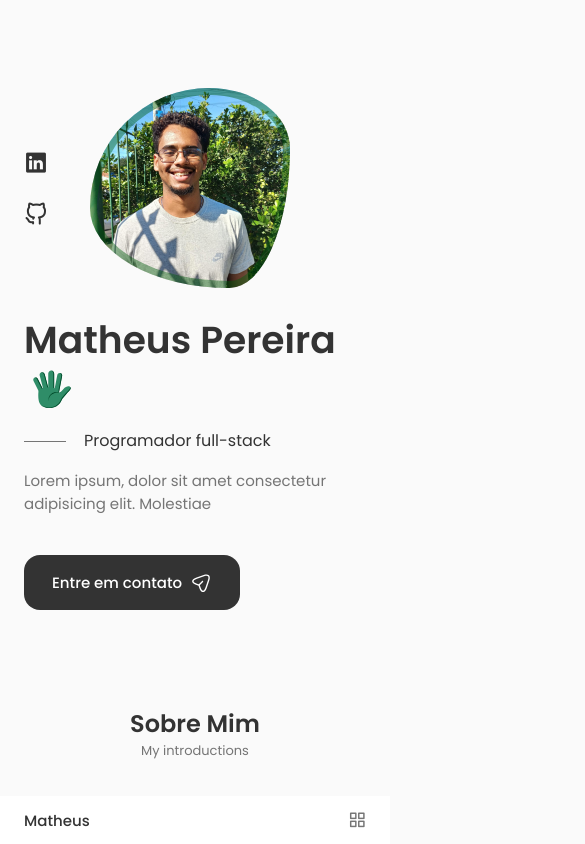
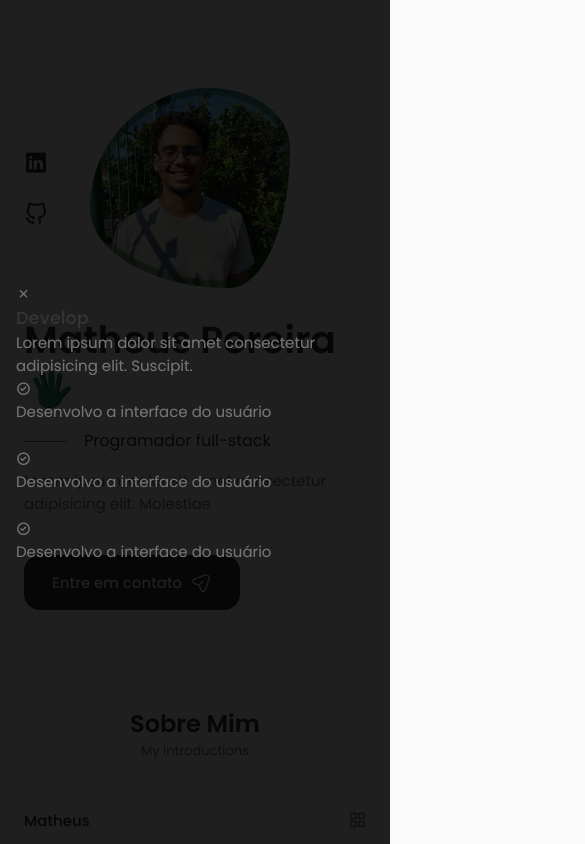
Before and after one commit to MatheusDaNova/MatheusDaNova.github.io, a React (Create React App) app: page / in a window 390 px wide. Shown: the top 844 px of the page, 585 px wide, since content can reach past the window. Built offline with nearby package versions, Linux system fonts and the light colour scheme.

Commit message:
servicos

```diff
--- a/src/App.js
+++ b/src/App.js
@@ -4,6 +4,7 @@ import Header from './components/header/Header';
 import Home from './components/Home/Home';
 import Sobre from './components/Sobre/Sobre';
 import Skills from './components/Skills/Skills';
+import Servicos from './components/Servicos/Servicos';
 
 const App = () => {
   return (
@@ -15,6 +16,7 @@ const App = () => {
       <Home />
       <Sobre />
       <Skills />
+      <Servicos />
     </main>
     </>
   )
--- /dev/null
+++ b/src/components/Servicos/Servicos.css
@@ -0,0 +1,60 @@
+.servicos__container{
+    grid-template-columns: repeat(3 ,270px);
+    justify-content: center;
+    column-gap: 1.8rem;
+}
+
+.servicos__content{
+    position: relative;
+    border: 1px solid rgba(0, 0, 0, 0.1);
+    background-color: var(--container-color);
+    padding: 6rem 0 2rem 2.5rem;
+}
+
+.servicos__icon{
+    display: block;
+    font-size: 2rem;
+    color: var(--title-color);
+    margin-bottom: var(--mb-1);
+}
+
+.servicos__title{
+     font-size: var(--h3-font-size);
+     margin-bottom: var(--mb-1);
+     font-weight: var(--font-medium);
+}
+
+.servicos__button{
+    color: var(--title-color);
+    font-size: var(--small-font-size);
+    display: inline-flex;
+    align-items: center;
+    column-gap: 0.25rem;
+    cursor: pointer;
+}
+
+.servicos__button-icon{
+    font-size: 1rem;
+    transition: 0.3s;
+}
+
+.servicos__button:hover .servicos__button-icon{
+    transform: translateX(0.25rem);
+}
+
+.servicos__modal{
+    position: fixed;
+    top: 0;
+    left: 0;
+    right: 0;
+    bottom: 0;
+    background-color: rgba(0, 0, 0, 0.5);
+    z-index: var(--z-modal);
+    display: flex;
+    justify-content: center;
+    align-items: center;
+    padding: 0 1rem;
+    opacity: 1;
+    visibility: visible;
+    transition: .3s;
+}
--- /dev/null
+++ b/src/components/Servicos/Servicos.jsx
@@ -0,0 +1,128 @@
+import React from "react";
+import "./Servicos.css";
+
+const Servicos = () =>{
+    return (
+       <section className="servicos section" id="servicos">
+         <h2 className="section__title">Serviços</h2>
+         <span className="section__subtitle">Quais serviços presto</span>
+
+        <div className="servicos__container container grid">
+            <div className="servicos__content">
+                <div>
+                    <i className="uil uil servicos__icon"></i>
+                    <h3 className="servicos__title">
+                        Product <br /> Designer
+                    </h3>
+                </div>
+
+                <span className="servicos__button">Saiba mais <i className="uil uil-arrow-right servicos__button-icon"></i></span>
+
+                <div className="servicos__modal">
+                    <div className="servicos__modal-content">
+                        <i class="uil uil-times servicos__modal-close"></i>
+
+                        <h3 className="servicos__modal-title">Develop</h3>
+                        <p className="servicos__modal-description">Lorem ipsum dolor sit amet consectetur adipisicing elit. Suscipit.</p>
+
+                        <ul className="servicos__modal-servicos grid">
+                            <li className="servicos__modal-servico">
+                                <i className="uil uil-check-circle servicos__modal-icon"></i>
+                                <p className="servicos__modal-info">Desenvolvo a interface do usuário</p>
+                            </li>
+
+                            <li className="servicos__modal-servico">
+                                <i className="uil uil-check-circle servicos__modal-icon"></i>
+                                <p className="servicos__modal-info">Desenvolvo a interface do usuário</p>
+                            </li>
+
+                            <li className="servicos__modal-servico">
+                                <i className="uil uil-check-circle servicos__modal-icon"></i>
+                                <p className="servicos__modal-info">Desenvolvo a interface do usuário</p>
+                            </li>
+
+                        </ul>
+                    </div>
+                </div>
+            </div>
+            <div className="servicos__content">
+                <div>
+                    <i className="uil uil servicos__icon"></i>
+                    <h3 className="servicos__title">
+                        Product <br /> Designer
+                    </h3>
+                </div>
+
+                <span className="servicos__button">Saiba mais <i className="uil uil-arrow-right servicos__button-icon"></i></span>
+
+                <div className="servicos__modal">
+                    <div className="servicos__modal-content">
+                        <i className="ui uil-times servicos__modal-close"></i>
+
+                        <h3 className="servicos__modal-title">Develop</h3>
+                        <p className="servicos__modal-description">Lorem ipsum dolor sit amet consectetur adipisicing elit. Suscipit.</p>
+
+                        <ul className="servicos__modal-servicos grid">
+                            <li className="servicos__modal-servico">
+                                <i className="uil uil-check-circle servicos__modal-icon"></i>
+                                <p className="servicos__modal-info">Desenvolvo a interface do usuário</p>
+                            </li>
+
+                            <li className="servicos__modal-servico">
+                                <i className="uil uil-check-circle servicos__modal-icon"></i>
+                                <p className="servicos__modal-info">Desenvolvo a interface do usuário</p>
+                            </li>
+
+                            <li className="servicos__modal-servico">
+                                <i className="uil uil-check-circle servicos__modal-icon"></i>
+                                <p className="servicos__modal-info">Desenvolvo a interface do usuário</p>
+                            </li>
+
+                        </ul>
+                    </div>
+                </div>
+            </div>
+
+            <div className="servicos__content">
+                <div>
+                    <i className="uil uil servicos__icon"></i>
+                    <h3 className="servicos__title">
+                        Product <br /> Designer
+                    </h3>
+                </div>
+
+                <span className="servicos__button">Saiba mais <i className="uil uil-arrow-right servicos__button-icon"></i></span>
+
+                <div className="servicos__modal">
+                    <div className="servicos__modal-content">
+                        <i className="ui uil-times servicos__modal-close"></i>
+
+                        <h3 className="servicos__modal-title">Develop</h3>
+                        <p className="servicos__modal-description">Lorem ipsum dolor sit amet consectetur adipisicing elit. Suscipit.</p>
+
+                        <ul className="servicos__modal-servicos grid">
+                            <li className="servicos__modal-servico">
+                                <i className="uil uil-check-circle servicos__modal-icon"></i>
+                                <p className="servicos__modal-info">Desenvolvo a interface do usuário</p>
+                            </li>
+
+                            <li className="servicos__modal-servico">
+                                <i className="uil uil-check-circle servicos__modal-icon"></i>
+                                <p className="servicos__modal-info">Desenvolvo a interface do usuário</p>
+                            </li>
+
+                            <li className="servicos__modal-servico">
+                                <i className="uil uil-check-circle servicos__modal-icon"></i>
+                                <p className="servicos__modal-info">Desenvolvo a interface do usuário</p>
+                            </li>
+
+                        </ul>
+                    </div>
+                </div>
+            </div>
+        </div>
+       </section>
+    )
+}
+
+export default Servicos
--- a/src/components/Skills/Skills.css
+++ b/src/components/Skills/Skills.css
@@ -1,11 +1,16 @@
 .skills__icon{
     font-size: 2rem;
-    margin-left: 1rem;
+    margin-left: 0.5rem;
     font-weight: var(--normal-font-size);
+    vertical-align: middle;
+}
+
+.skills__name__icon{
+    display: flex;
 }
 
 .skills__container{
-    grid-template-columns: repeat(2, 350px);
+    grid-template-columns: repeat(2, 500px);
     column-gap: 3rem;
     justify-content: center;
 }
@@ -27,13 +32,14 @@
 .skills__box {
     display: flex;
     justify-content: center;
-    column-gap: 2rem;
+    column-gap: 2.5rem;
 }
 
 .skills__group {
     display: grid;
-    align-items: flex-start;
-    row-gap: 3rem;
+    grid-template-columns: repeat(2, 1fr);
+    row-gap: 1.5rem;
+    column-gap: 2rem;
 }
 
 .skills__data{
@@ -42,6 +48,56 @@
 }
 
 .skills .bx-badge-check{
-    font-size: 1rem;
+    margin-top: 0.4rem;
+    font-size: 1.2rem;
     color: var(--title-color);
 }
+
+.skills__name {
+    font-size: var(--normal-font-size);
+    font-weight: var(--font-medium);
+    line-height: 18px;
+}
+
+.skills__level {
+    font-size: var(--tiny-font-size);
+}
+
+/* Breakpoints */
+/* For large devices */
+@media screen and (max-width: 992px) {
+    .skills__container {
+        grid-template-columns: max-content;
+        row-gap: 2rem;
+    }
+
+}
+
+/* For medium devices */
+
+@media screen and (max-width: 576px) {
+    .skills__container {
+        grid-template-columns: 1fr;
+    }
+
+    .skills__content{
+        padding: 1.5rem;
+    }
+
+}
+
+/* For small devices */
+@media screen and (max-width: 440px) {
+    .skills__box{
+        column-gap: 1.25rem;
+    }
+
+    .skills__name{
+        font-size: var(--small-font-size);
+    }
+
+    .skills__icon{
+        font-size: 1.5rem;
+        margin-left: 0.25rem;
+    }
+}
--- a/src/components/Skills/Skills.jsx
+++ b/src/components/Skills/Skills.jsx
@@ -5,7 +5,7 @@ import Backend from "./Backend";
 
 const Skills = () =>{
     return (
-        <section className="skills section">
+        <section className="skills section" id="skills">
             <h2 className="section__title">Conhecimentos</h2>
             <span className="section__subtitle">Tecnologias que já trabalhei</span>
 
--- a/src/components/header/Header.jsx
+++ b/src/components/header/Header.jsx
@@ -32,7 +32,7 @@ const Header = () => {
                       </li>
 
                       <li className="nav__item">
-                          <a href="#services" className="nav__link">
+                          <a href="#servicos" className="nav__link">
                               <i className="uil uil-briefcase nav__icon"></i> Serviços
                           </a>
                       </li>
```
Also changed, not shown: src/components/Skills/Backend.jsx (+1 -1 lines).
